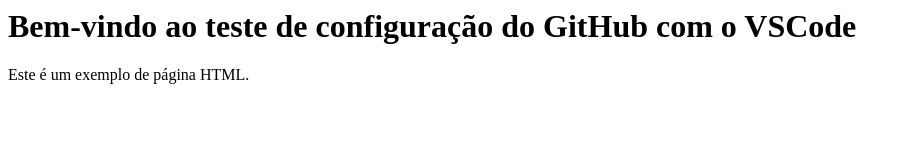
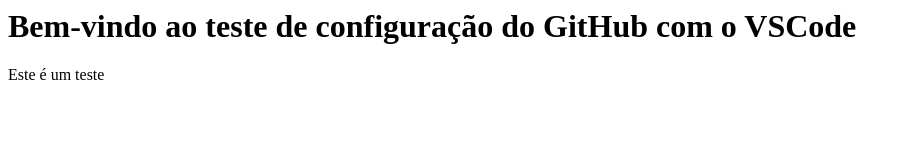
Before and after one commit to lisiapatricia/AtividadesCursoFrontend, a plain HTML site: page index.html in a window 1280 px wide. Shown: the whole page, without its empty margins (0-911 px from the left). Drawn offline with Linux system fonts and the light colour scheme.

Commit message:
Foi alterado em aula

```diff
--- a/index.html
+++ b/index.html
@@ -4,6 +4,6 @@
     </head>
     <body>
         <h1>Bem-vindo ao teste de configuração do GitHub com o VSCode</h1>
-    <p>Este é um exemplo de página HTML.</p>
+    <p>Este é um teste</p>
     </body>
 </html>
```
